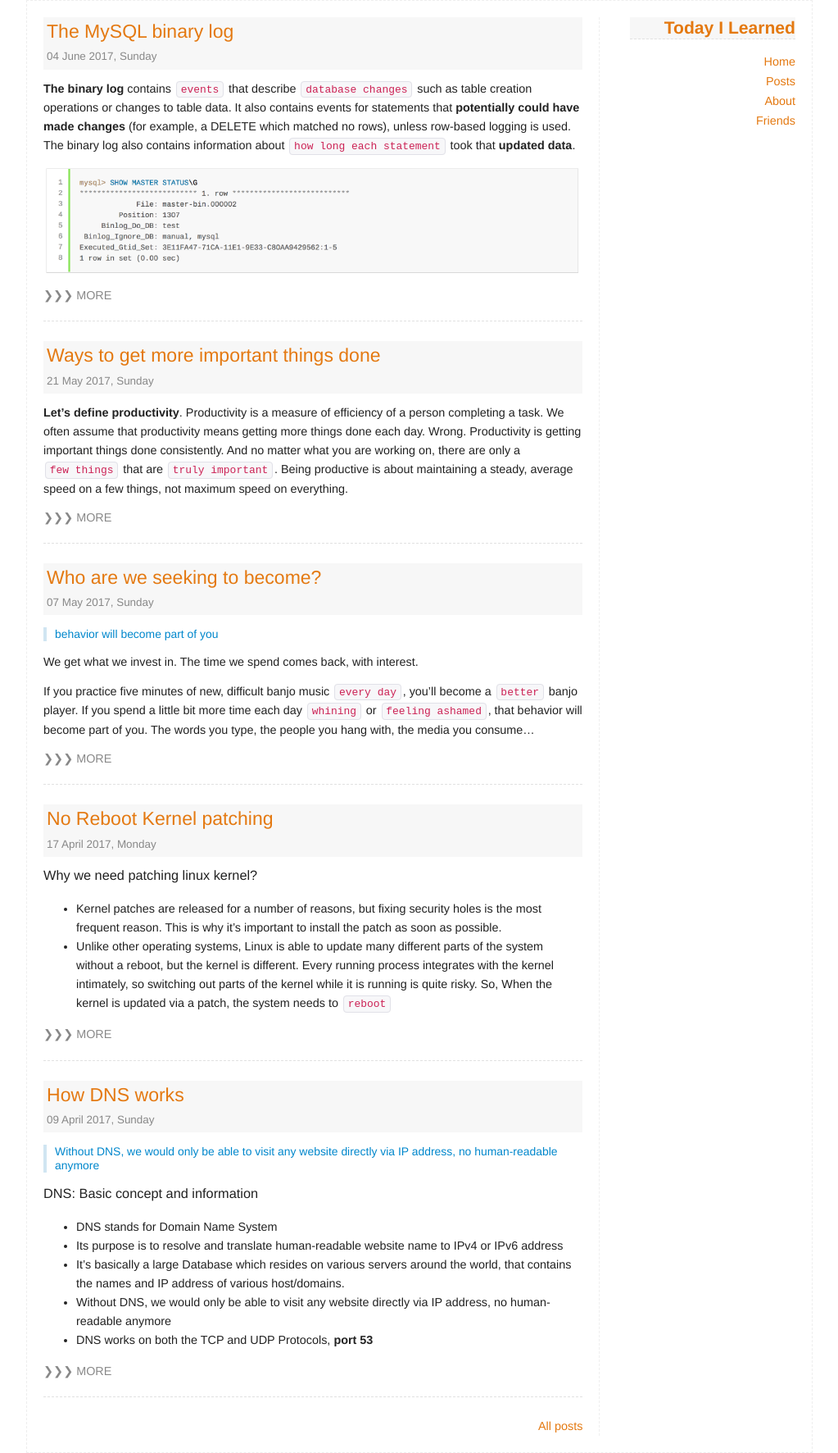
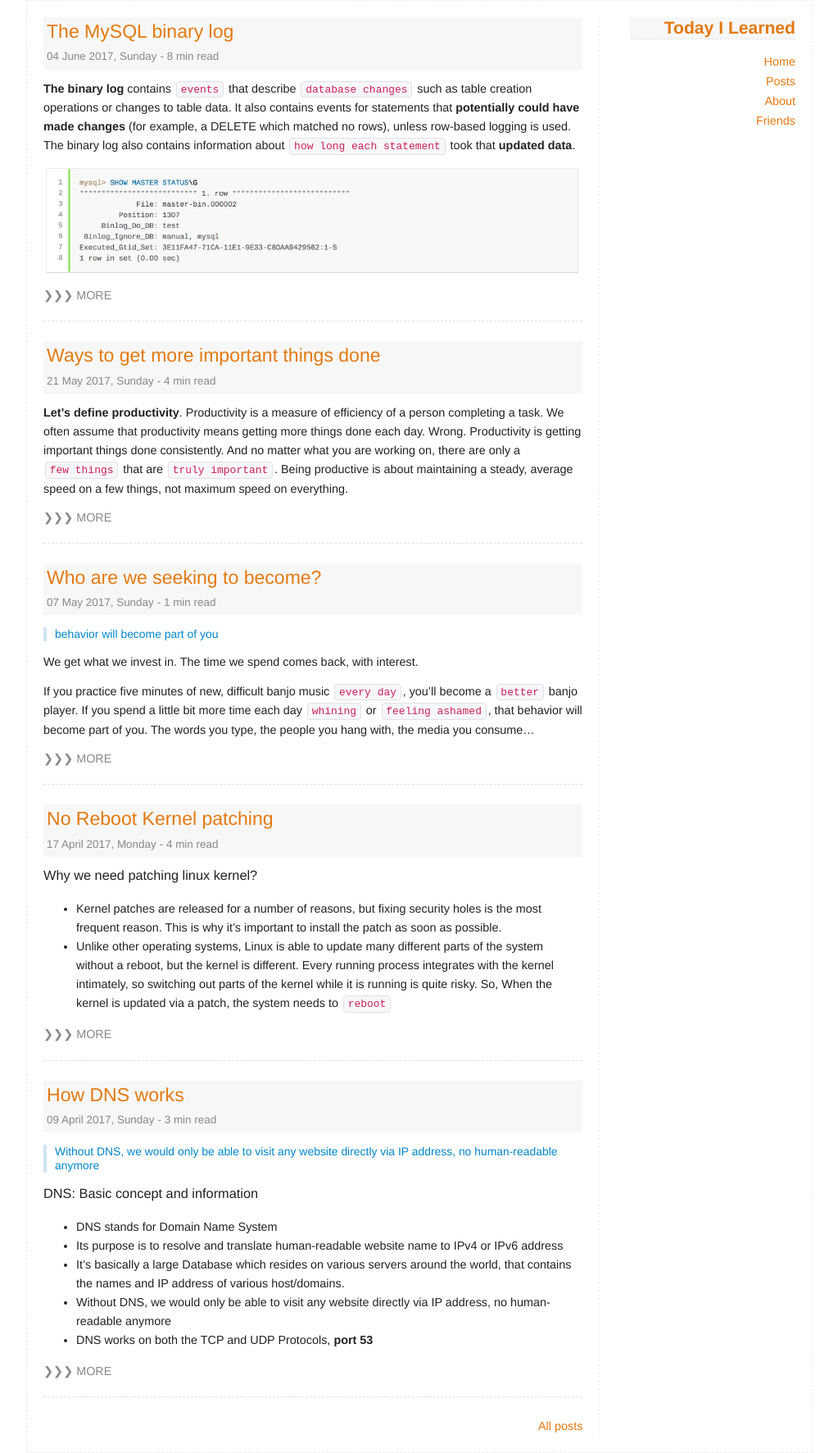
Before and after one commit to duykhang68/duykhang68.github.io, a Jekyll site: the page built from index.html, in a window 1280 px wide. Shown: the whole page at 82% size, without its empty margins (128-1151 px from the left). Built offline with Jekyll 4.4.1, drawn with Linux system fonts in a browser that asks for light colours.

Commit message:
Add estimate reading time

```diff
--- a/_layouts/post.html
+++ b/_layouts/post.html
@@ -6,6 +6,7 @@ layout: default
   <header class="article_header">
     <h1 class="post_title" itemprop="name headline">{{ page.title }}</h1>
     <time class="post_date">{{ page.date | date: "%d %B %Y, %A" }}</time>
+    <a class="post_date"> - {{ page.content | number_of_words | divided_by:180 | plus:1 }} min read</a>
     <div class="issues" style="float: right">
       <a class="github-button" href="https://github.com/hieuhtr/Blog/issues" data-show-count="true" aria-label="Issue hieuhtr/Blog on GitHub">Explore</a>
     </div>
--- a/archive.html
+++ b/archive.html
@@ -18,6 +18,7 @@ title: Archive
     <div class="post_title">
       <a href="{{ post.url | prepend: site.baseurl }}">{{ post.title}}</a>
       <span class="date">{{ post.date | date: "%-d %b, %Y" }}</span>
+      <span class="date"> - {{ post.content | number_of_words | divided_by:180 | plus:1 }} min read</span>
     </div>
 
     {% endfor %}
--- a/index.html
+++ b/index.html
@@ -12,6 +12,7 @@ title: Hieu's blog
       <header class="post_header">
         <h1 class="post_title"><a href="{{ post.url | prepend: site.baseurl }}">{{ post.title}}</a></h2>
         <time class="post_date">{{ post.date | date: "%d %B %Y, %A" }}</time>
+        <a class="post_date"> - {{ post.content | number_of_words | divided_by:180 | plus:1 }} min read</a>
       </header>
       <div class="post_excerpt">
         <p>
```
Also changed, not shown: 14 other files.
